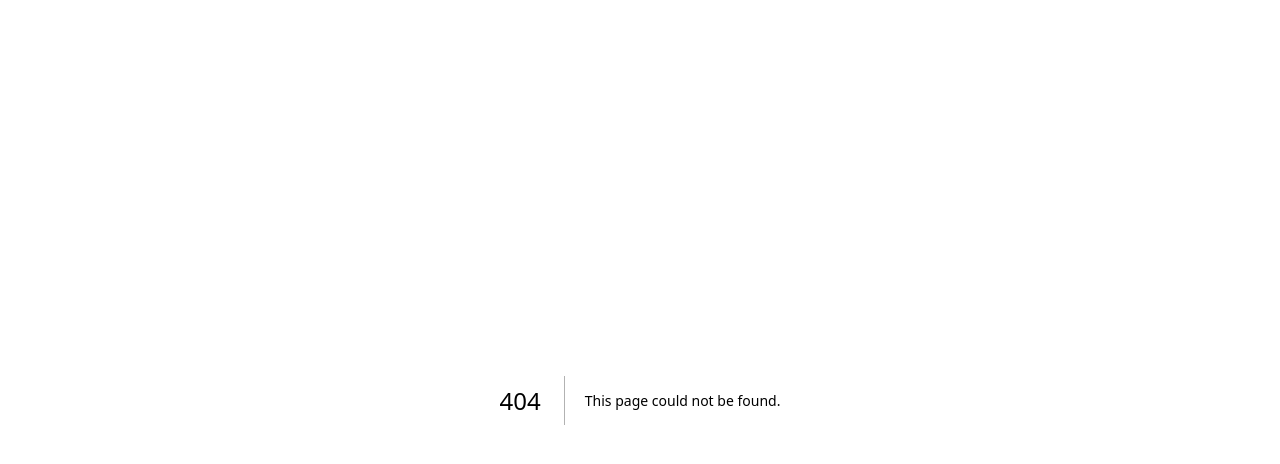
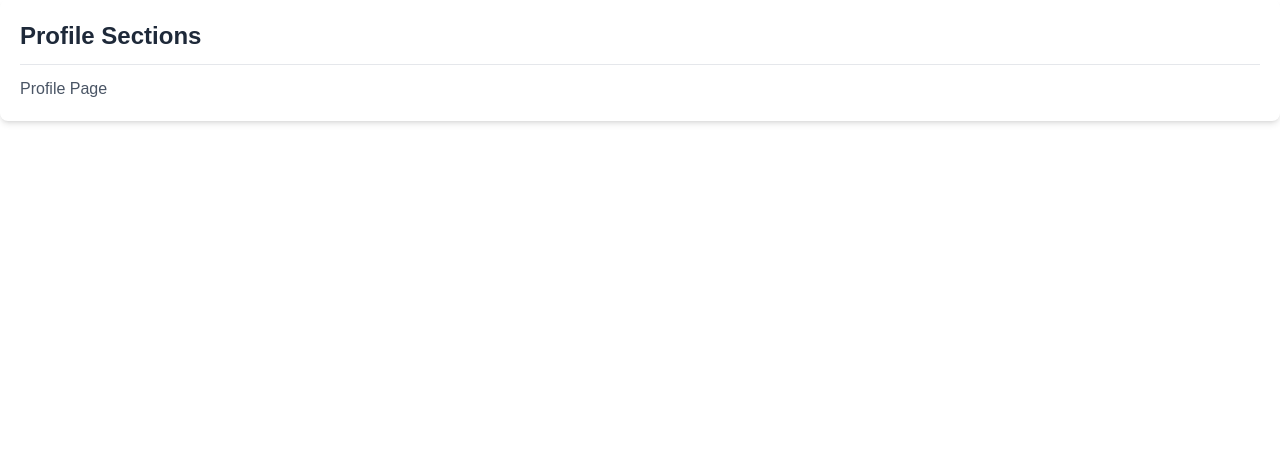
Before and after one commit to vikram17dp/Next-auth, a Next.js app: page /profile in a window 1280 px wide. Before the commit this address had no page. Shown: the top 464 px of the page. Built offline with nearby package versions, Linux system fonts and the light colour scheme.

Commit message:
profile page for user

```diff
--- /dev/null
+++ b/src/app/profile/[id]/page.tsx
@@ -0,0 +1,10 @@
+export default function UserProfile({ params }: any) {
+    return (
+        <div className="p-5  rounded-lg shadow-md">
+            <h1 className="text-2xl font-bold text-gray-800">Profile Section</h1>
+            <p className="text-gray-600">
+                Profile Name: <span className="font-semibold text-blue-500">{params.id}</span>
+            </p>
+        </div>
+    );
+}
--- /dev/null
+++ b/src/app/profile/page.tsx
@@ -0,0 +1,9 @@
+export default function ProfilePage() {
+    return (
+        <div className="p-5  rounded-lg shadow-md">
+            <h1 className="text-2xl font-bold text-gray-800">Profile Sections</h1>
+            <hr className="my-3 border-gray-200" />
+            <p className="text-gray-600">Profile Page</p>
+        </div>
+    );
+}
```
